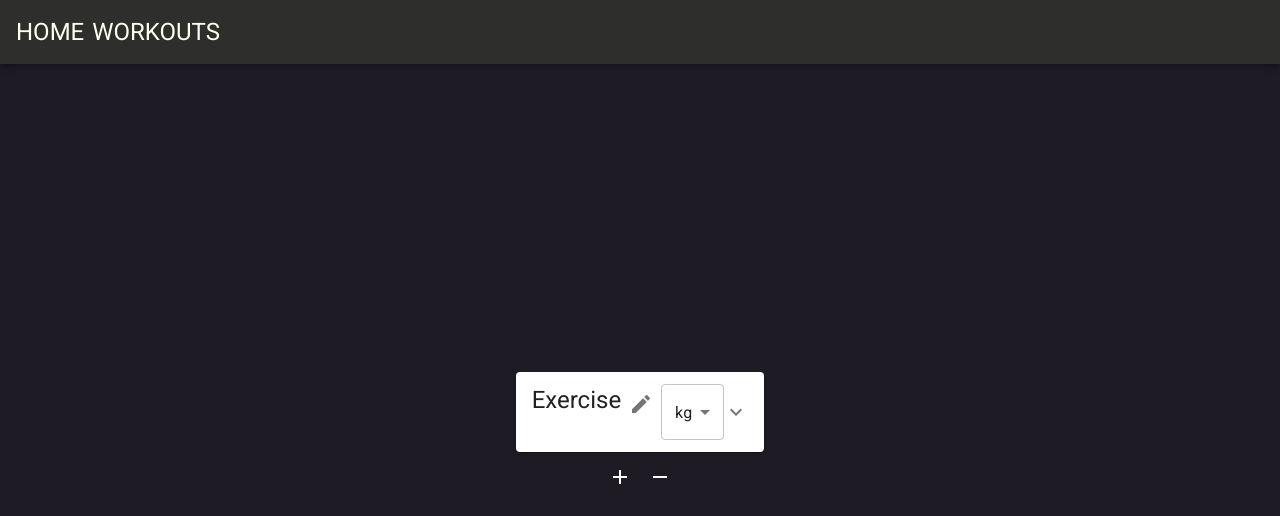
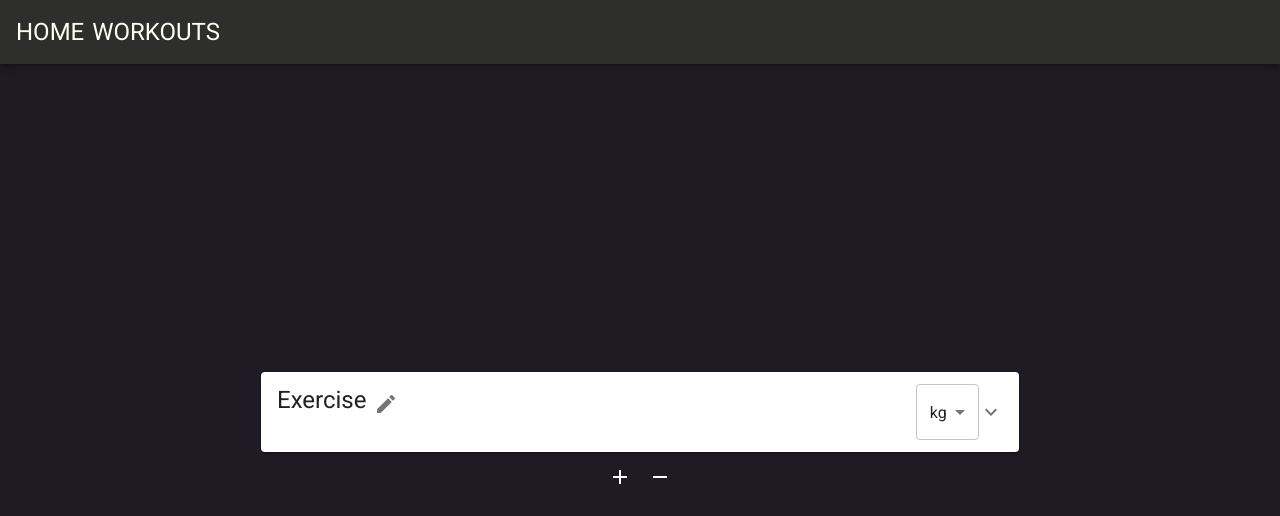
Before and after one commit to a-camarillo/workout-app, a React (Create React App) app in the folder app/: page /new-workout in a window 1280 px wide. Shown: the top 516 px of the page. Built offline with nearby package versions, Linux system fonts and the light colour scheme.

Commit message:
modify views to import components

```diff
--- a/app/src/App.tsx
+++ b/app/src/App.tsx
@@ -5,6 +5,8 @@ import '@fontsource/roboto/400.css';
 import '@fontsource/roboto/500.css';
 import '@fontsource/roboto/700.css';
 import { BrowserRouter, Route, Routes } from 'react-router-dom';
+import { LocalizationProvider } from '@mui/x-date-pickers';
+import { AdapterDayjs } from '@mui/x-date-pickers/AdapterDayjs';
 import Home from './views/Home';
 import Workouts from './views/Workouts';
 import NewWorkout from './views/NewWorkout';
@@ -12,11 +14,13 @@ import NewWorkout from './views/NewWorkout';
 const App = () => {
   return (
   	<BrowserRouter>
-		<Routes>
-			<Route path='/' element={<Home/>}/>
-			<Route path='/workouts' element={<Workouts/>}/>
-			<Route path='/new-workout' element={<NewWorkout/>}/>
-		</Routes>
+		<LocalizationProvider dateAdapter={ AdapterDayjs }>
+			<Routes>
+				<Route path='/' element={<Home/>}/>
+				<Route path='/workouts' element={<Workouts/>}/>
+				<Route path='/new-workout' element={<NewWorkout/>}/>
+			</Routes>
+		</LocalizationProvider>
   	</BrowserRouter>
 
   );
--- a/app/src/components/Exercise.tsx
+++ /dev/null
@@ -1,81 +0,0 @@
-import Set from './Set';
-import Grid from '@mui/material/Grid';
-import Stack from '@mui/material/Stack';
-import Accordion from '@mui/material/Accordion';
-import AccordionSummary from '@mui/material/AccordionSummary';
-import AccordionDetails from '@mui/material/AccordionDetails';
-import ExpandMoreIcon from '@mui/icons-material/ExpandMore';
-import { useState } from 'react';
-import Select, { SelectChangeEvent } from '@mui/material/Select';
-import MenuItem from '@mui/material/MenuItem';
-import ExerciseLabel from './ExerciseLabel';
-import AddRemove from './AddRemove';
-
-// TODO: low prio
-// work on transition from exercise label to input
-
-const Exercise = () => {
-	/*	Set Logic
-	 */
-
-	const setObject = {
-						unit: 'kg',
-						sets: [{
-						data: {
-							reps: 0,
-							weight: 0,
-							},
-						}]
-					}
-
-
-	const [listSets, setListSets] = useState(setObject.sets)
-	const [unit, setUnit] = useState(setObject.unit)
-
-	const handleAddSetClick = () => {
-		setListSets(listSets.concat({data: {reps: 0, weight: 0,}}))
-	}
-
-	const handleRemoveSetClick = () => {
-		setListSets(listSets.slice(0,-1))
-	}
-
-	const handleUnitChange = (event: SelectChangeEvent) => {
-		event.stopPropagation()
-		setUnit(event.target.value)
-	}
-
-	return (
-		<Grid item
-		sx={{
-			mx: 'auto',
-			padding: '5px',
-		}}>
-			<Accordion>
-				<AccordionSummary
-					expandIcon={<ExpandMoreIcon />}
-				>
-					<ExerciseLabel />
-					<Select
-					aria-label='unit'
-					value={unit}
-					onChange={handleUnitChange}
-					>
-						<MenuItem value='kg'>kg</MenuItem>
-						<MenuItem value='lb'>lb</MenuItem>
-					</Select>
-				</AccordionSummary>
-				<AccordionDetails>
-					<Stack spacing={2}>
-						{listSets.map((set, index) =>
-							<Set key={index} reps={set.data.reps} weight={set.data.weight} unit={unit} />
-						)}
-					</Stack>
-					<AddRemove addHandler={handleAddSetClick} removeHandler={handleRemoveSetClick}/>
-				</AccordionDetails>
-			</Accordion>
-		</Grid>
-	)
-}
-
-export default Exercise
--- a/app/src/components/Set.tsx
+++ b/app/src/components/Set.tsx
@@ -20,7 +20,7 @@ const Set = ({
 	//handleUnitChange,
 		}: SetProps) => {
 	return (
-		<Grid container spacing={2}>
+		<Grid container spacing={2} alignItems='center' justifyContent='center'>
 			<Grid item>
 				<FormControl>
 					<InputLabel>Reps</InputLabel>
--- a/app/src/views/Home.tsx
+++ b/app/src/views/Home.tsx
@@ -1,14 +1,17 @@
 import Box from '@mui/material/Box';
 import Base from './Base';
+import Button from '@mui/material/Button';
 import Typography from '@mui/material/Typography';
 
 const Home = () => {
 	return (
 		<Base>
 			<Box>
-				<Typography>
-					Hello World
-				</Typography>
+				<Button href='new-workout' variant='outlined'>
+					<Typography>
+						Create a new workout
+					</Typography>
+				</Button>
 			</Box>
 		</Base>
 	)
--- a/app/src/views/NewWorkout.tsx
+++ b/app/src/views/NewWorkout.tsx
@@ -1,4 +1,4 @@
-import Exercise from '../components/Exercise';
+import ExerciseForm from '../components/ExerciseForm';
 import Grid from '@mui/material/Grid';
 import Stack from '@mui/material/Stack';
 import Base from './Base';
@@ -18,9 +18,13 @@ const Workouts = () => {
 
 	return (
 		<Base>
-			<Stack>
+			<Stack
+				sx={{
+					minWidth: '60%',
+				}}
+			>
 				{ listExercises.map((exercise, index) =>
-					<Exercise key={index} />
+					<ExerciseForm key={index} />
 				)}
 				<AddRemove addHandler={handleAddExerciseClick} removeHandler={handleRemoveExerciseClick}/>
 			</Stack>
```
